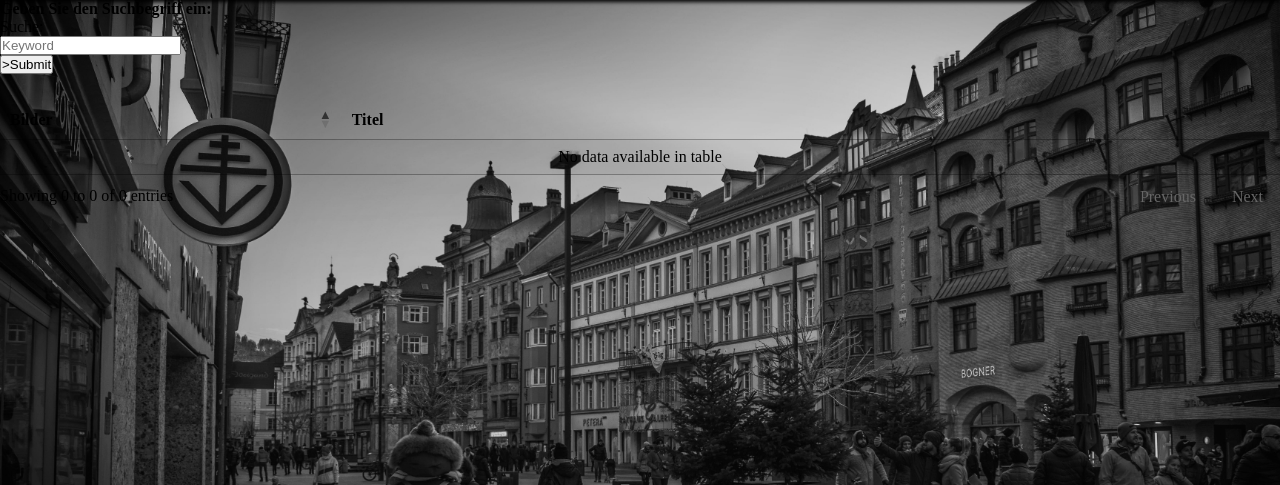
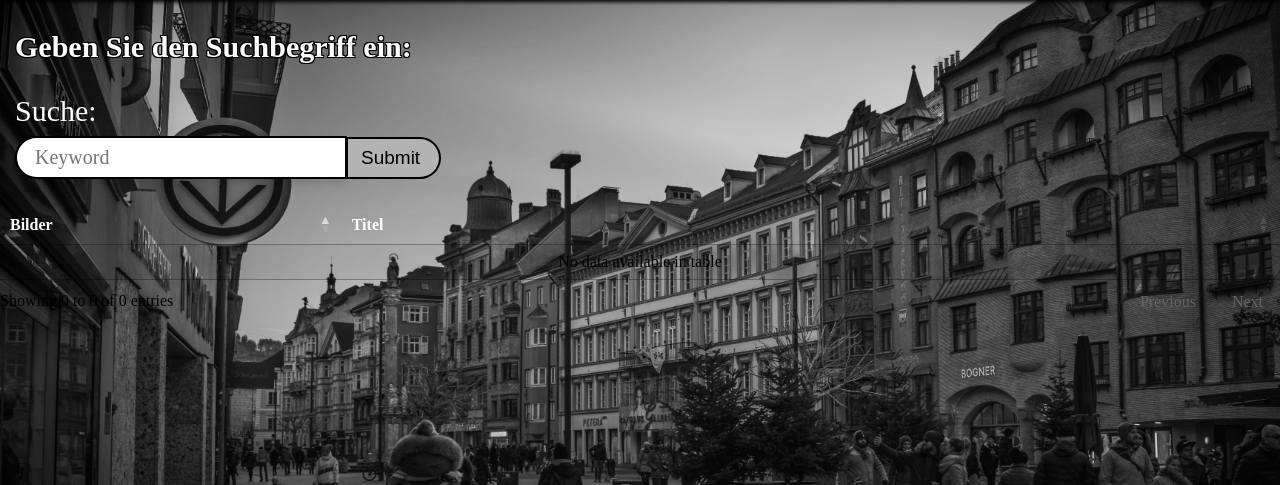
Before and after one commit to Moert52/DA_Subkultur, a Flask app: template da_subkultur/static/templates/Suche.html in a window 1280 px wide. Shown: the part 90-575 px from the top of the page. Run offline with Flask 2, Linux system fonts and the light colour scheme; the template is opened without the code that fills it, so the values that code supplies are empty; some libraries are stand-ins or nearby versions.

Commit message:
Subkulurarchiv - 09.11.2022 Solr - Laufzeit Debug & Design: Das Speichern des Bildes beim Highlighten verbraucht zu viel Laufzeit -- wurde behoben -- Die Suchseite wurde ein wenig designt

```diff
--- a/da_subkultur/Solr.py
+++ b/da_subkultur/Solr.py
@@ -17,7 +17,9 @@ import glob
 import re
 from flask import Flask, render_template, request, url_for, flash, redirect, send_from_directory, jsonify
 import pathlib
-import datetime;
+import datetime
+from urllib.parse import urlparse, unquote
+from pathlib import Path
 
 DOCUMENT_SITE = 'Artikel'  # Zentrale Document Site für die Add_All Methode
 # DOCUMENT_URL = r'C:\Users\mertc\Desktop\HTL - Fächer\Diplomarbeit\Test-tesseract\Cultblech_1'
@@ -114,7 +116,7 @@ class Processor(object):  # Klasse Processur - beinhaltet die Solr - Methoden
         print('Es wurden %s Eintraege gefunden' % z)
 
         # Der Titel Array wird zurückgegeben
-        return 0, titlearr, pathArr
+        return titlearr, pathArr
 
     # Methode zum Löschen aller Einträge auf Solr
     def delAll(self):
@@ -189,9 +191,12 @@ def getSearch():
         for f in patharr:  # Alle jpg Files im Suchordner werden durchgelaufen
             # ff = os.path.join(resultDirectory, f)   #der Pfad zum jpg File
             # Dann wird ein Dictionary erstellt mit den entsprechen Weten
+            thumbFile = f.removesuffix('.png') + '-thumb.png'
+            print(thumbFile)
             doc = {
                 'title': pathlib.Path(str(f)).stem,
-                'url': str(f.removeprefix("['"))
+                'url': f, # str(f.removeprefix("['"))
+                'thumb': thumbFile
             }
             # print(os.path.basename(ff))
             resultArr.append(doc)  # Das Dictionary wird dann ins result - Array gepseichert
@@ -218,7 +223,7 @@ def getImage(url, string):
     highlight_image(url, '%s_alto_neu.xml' % url, string)
     thh = datetime.datetime.now().timestamp()
     name = pathlib.Path(url).stem
-    path = r'C:\Users\mertc\Desktop\HTL - Fächer\Diplomarbeit\Test-tesseract\suche\\' + name + '_suche.png'
+    path = r'C:\Users\mertc\Desktop\HTL - Fächer\Diplomarbeit\Test-tesseract\suche\\' + name + '_suche.jpg'
     print(path)
     delta1 = th - ts
     delta2 = thh - ts
@@ -266,6 +271,12 @@ def highlight(string, pathArr):
 
 
 def highlight_image(img, xml, string):
+    dic = os.path.basename(img)
+    # print('JA:' +dic)
+    dic = dic.removesuffix('.png')
+    file = dic + '_suche.jpg'  # die entsprechende suffix wird hinzugefügt
+    file = file.replace("\\", "-")  # Die enstprechenden Zeichen werden ersetzt
+    # print(file)
     # print(xml)
     stri = string.split()  # Der String wird gesplitet (je nachdem, ob das keyword mehrere Wörter lang ist) & als array gespeichert
     # print(stri)
@@ -305,18 +316,13 @@ def highlight_image(img, xml, string):
                 # Alpha composite these two images together to obtain the desired result.
                 image = Image.alpha_composite(image, overlay)  # Hier wird das ganze format
                 image = image.convert("RGB")  # und Filter zurückgesetut
-                # Die enstprechende Prefix wird gellöscht
-                dic = os.path.basename(img)
-                # print('JA:' +dic)
-                dic = dic.removesuffix('.png')
-                file = dic + '_suche.png'  # die entsprechende suffix wird hinzugefügt
-                file = file.replace("\\", "-")  # Die enstprechenden Zeichen werden ersetzt
-                # print(file)
+
+
                 # Die gesuchte Artikelseite wird im entsprechenden Ordner gespeichert
                 delta1 = th - ts
                 print("Timestamp 1: %d s" % delta1)
     ts = datetime.datetime.now().timestamp()
-    image.save(r'C:\Users\mertc\Desktop\HTL - Fächer\Diplomarbeit\Test-tesseract\suche\\' + file)
+    image.save(r'C:\Users\mertc\Desktop\HTL - Fächer\Diplomarbeit\Test-tesseract\suche\\' + file, quality=10, dpi=(72,72))
     th = datetime.datetime.now().timestamp()
     delta1 = th - ts
     print("Timestamp 3 %d s" % delta1)  # Laufzeit liegt beim Speichern
--- a/da_subkultur/Subkultur - Webserver.py
+++ b/da_subkultur/Subkultur - Webserver.py
@@ -7,7 +7,7 @@ from werkzeug.utils import secure_filename, redirect
 
 import Tesseract
 from Solr import Processor
-from da_subkultur.models.userDB import getAllUser, LoginForm
+from models.userDB import getAllUser, LoginForm
 
 import requests
 
--- a/da_subkultur/static/css/search.css
+++ b/da_subkultur/static/css/search.css
@@ -9,8 +9,16 @@
 .img {
     width: 100%;
 }
+thead{
+    color: white;
+}
 
-.spalte {
+.picture{
+    background-color: rgba(0, 0, 0, 0) !important;
+}
+.column {
+    color:white;
+    background-color: rgba(0, 0, 0, 0.5) !important;
     heigt:220px;
 }
 
@@ -25,8 +33,53 @@ label {
     visibility: hidden;
 }
 
+.btn {
+    padding: 8px 19px 8px 13px;
+    font-size: 19px;
+    margin-left: -5px;
+    border-style: solid;
+    border-radius: 1px 25px 25px 1px;
+    background-color: #b3b3b3;
+}
+
+.searchTitle {
+    margin-top: 30px;
+    margin-bottom: 30px;
+    margin-left: 15px;
+    color:white;
+    text-shadow:
+        -1px -1px 0 #000,
+         0   -1px 0 #000,
+         1px -1px 0 #000,
+         1px  0   0 #000,
+         1px  1px 0 #000,
+         0    1px 0 #000,
+        -1px  1px 0 #000,
+        -1px  0   0 #000;
+    font-size: 30px;
+}
+
+.inputKeyword {
+    margin-top: 8px;
+    margin-left: 15px;
+    width: 300px;
+    background: #fff;
+    color: $input-text-color;
+    font: inherit;
+    box-shadow: 0 6px 10px 0 rgb(0 0 0 / 10%);
+    border: 0;
+    outline: 0;
+    padding: 8px 10px 8px 18px;
+    font-size: 20px;
+    border: solid 2px;
+    border-radius: 25px 1px 1px 25px;
+}
+
 .lblSuche {
+    margin-left: 15px;
+    font-size: 30px;
     visibility: visible;
+    color:white;
 }
 
 
--- a/da_subkultur/static/templates/Suche.html
+++ b/da_subkultur/static/templates/Suche.html
@@ -26,15 +26,15 @@
         </ul>
     </nav>
 
-<h4>{% block title %} Geben Sie den Suchbegriff ein: {% endblock %}</h4>
+<h4 class="searchTitle">{% block title %} Geben Sie den Suchbegriff ein: {% endblock %}</h4>
     <form method="post" target="search">
 
            <label class="lblSuche" for="keyword">Suche:</label>
         <br>
-        <input type="text" name="keyword"
+        <input class="inputKeyword"type="text" name="keyword"
                placeholder="Keyword">
-        <br>
-        <button type="submit" name="submit_button" value="Suche">>Submit</button>
+
+        <button class="btn" type="submit" name="submit_button" value="Suche">Submit</button>
 
     </form>
 
@@ -46,10 +46,10 @@
     <tbody>
         {% for file in arr %}
 
-        <tr class="spalte">
-            <td>
+        <tr class="column">
+            <td class="picture">
                 <a href="{{ url_for('getImage', url=file.url, string=name) }}">
-                    <img class="img" width="20%" height="20%" src="{{ url_for('download_file', filename=file.url) }}">
+                    <img class="img" width="20%" height="20%" src="{{ url_for('download_file', filename=file.thumb) }}">
                 </a>
             </td>
 
```
Also changed, not shown: da_subkultur/Tesseract.py (+28 -1 lines).
